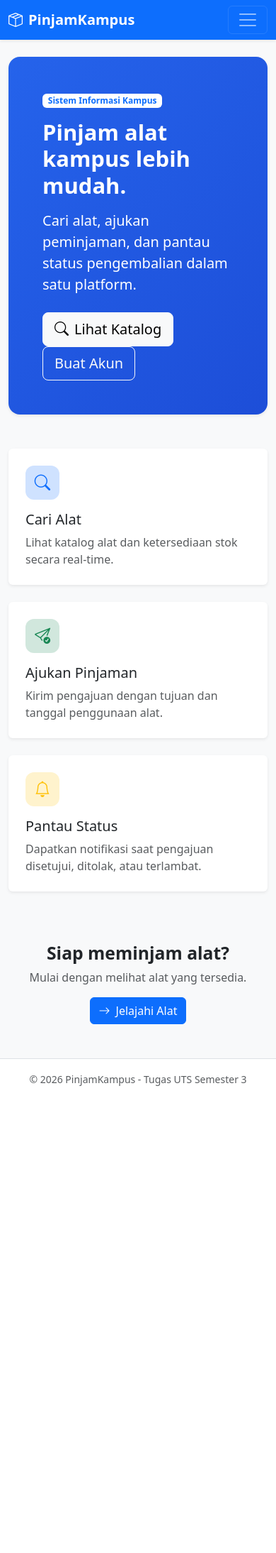
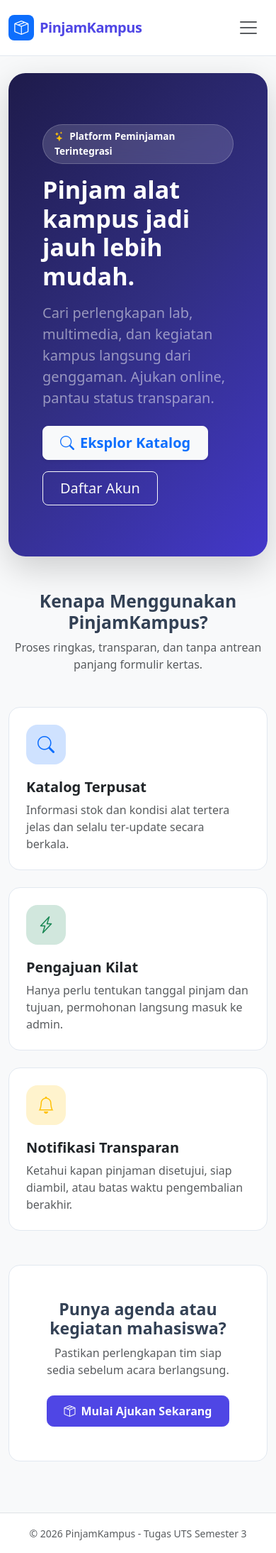
Before and after one commit to muhammadrasyaalfaruq-pixel/campus-lending-system, a FastAPI app: page / in a window 390 px wide. Shown: the whole page at 71% size. Before the commit the page ends 1530 px from the top, so only its background shows below. Run offline with FastAPI, Linux system fonts and the light colour scheme.

Commit message:
Improve UI with modern responsive design

```diff
--- a/app/static/css/style.css
+++ b/app/static/css/style.css
@@ -1,55 +1,165 @@
 :root {
-    --bs-primary: #2563eb;
+    --primary: #4f46e5;
+    --primary-hover: #4338ca;
+    --primary-light: #e0e7ff;
+    --dark: #0f172a;
+    --card-bg: #ffffff;
+    --border-color: #f1f5f9;
 }
 
 body {
     min-height: 100vh;
     display: flex;
     flex-direction: column;
+    background-color: #f8fafc;
+    font-family: system-ui, -apple-system, "Segoe UI", Roboto, "Helvetica Neue", sans-serif;
+    color: #334155;
 }
 
 main {
     flex: 1;
 }
 
-.hero {
-    background: linear-gradient(135deg, #2563eb 0%, #1d4ed8 100%);
+/* Navbar */
+.navbar {
+    background-color: #ffffff !important;
+    border-bottom: 1px solid #e2e8f0;
+}
+.navbar-brand {
+    color: var(--primary) !important;
+    font-weight: 800;
+    letter-spacing: -0.5px;
+}
+.nav-link {
+    color: #475569 !important;
+    font-weight: 500;
+    font-size: 0.95rem;
+    transition: color 0.15s ease;
+}
+.nav-link:hover, .nav-link.active {
+    color: var(--primary) !important;
 }
 
-.hero-icon {
-    font-size: 12rem;
-    opacity: 0.2;
+/* Hero Section */
+.hero-gradient {
+    background: linear-gradient(135deg, #1e1b4b 0%, #312e81 50%, #4338ca 100%);
+    border-radius: 1.5rem;
+    position: relative;
+    overflow: hidden;
+}
+.hero-badge {
+    background: rgba(255, 255, 255, 0.15);
+    backdrop-filter: blur(10px);
+    border: 1px solid rgba(255, 255, 255, 0.2);
+    color: #ffffff;
+    padding: 0.4rem 1rem;
+    border-radius: 50rem;
+    font-size: 0.85rem;
+    font-weight: 600;
+    display: inline-block;
 }
 
-.feature-icon {
-    width: 3rem;
-    height: 3rem;
-    display: inline-flex;
-    align-items: center;
-    justify-content: center;
-    border-radius: 0.75rem;
-    font-size: 1.4rem;
-}
-
-.card {
-    transition: transform 0.2s ease, box-shadow 0.2s ease;
-}
-
-.card:hover {
-    transform: translateY(-3px);
-}
-
-.item-image {
-    height: 200px;
-    object-fit: cover;
-}
-
-.item-placeholder {
-    height: 200px;
-    background: #f0f0f0;
+/* Feature Icons */
+.feature-icon-box {
+    width: 3.5rem;
+    height: 3.5rem;
     display: flex;
     align-items: center;
     justify-content: center;
-    font-size: 3rem;
-    color: #ccc;
+    border-radius: 1rem;
+    font-size: 1.5rem;
+    margin-bottom: 1.25rem;
 }
+
+/* Modern Cards */
+.card-modern {
+    background: #ffffff;
+    border: 1px solid #e2e8f0;
+    border-radius: 1rem;
+    transition: transform 0.25s cubic-bezier(0.16, 1, 0.3, 1), box-shadow 0.25s cubic-bezier(0.16, 1, 0.3, 1), border-color 0.25s ease;
+}
+.card-modern:hover {
+    transform: translateY(-4px);
+    box-shadow: 0 12px 24px -10px rgba(0, 0, 0, 0.08);
+    border-color: #cbd5e1;
+}
+
+/* Item Image Container */
+.item-img-container {
+    height: 200px;
+    background: #f1f5f9;
+    position: relative;
+    overflow: hidden;
+    display: flex;
+    align-items: center;
+    justify-content: center;
+}
+.item-img-container img {
+    width: 100%;
+    height: 100%;
+    object-fit: cover;
+    transition: transform 0.3s ease;
+}
+.card-modern:hover .item-img-container img {
+    transform: scale(1.05);
+}
+
+/* Buttons */
+.btn-primary-modern {
+    background-color: var(--primary);
+    border-color: var(--primary);
+    color: #ffffff;
+    font-weight: 600;
+    border-radius: 0.6rem;
+    padding: 0.55rem 1.25rem;
+    transition: all 0.2s ease;
+}
+.btn-primary-modern:hover {
+    background-color: var(--primary-hover);
+    border-color: var(--primary-hover);
+    color: #ffffff;
+    box-shadow: 0 4px 12px rgba(79, 70, 229, 0.3);
+}
+
+/* Badges */
+.badge-soft-primary {
+    background-color: #e0e7ff;
+    color: #4338ca;
+    font-weight: 600;
+}
+.badge-soft-success {
+    background-color: #dcfce7;
+    color: #15803d;
+    font-weight: 600;
+}
+.badge-soft-warning {
+    background-color: #fef3c7;
+    color: #b45309;
+    font-weight: 600;
+}
+.badge-soft-danger {
+    background-color: #fee2e2;
+    color: #b91c1c;
+    font-weight: 600;
+}
+
+/* Table */
+.table-custom {
+    border-collapse: separate;
+    border-spacing: 0;
+}
+.table-custom thead th {
+    background-color: #f8fafc;
+    color: #64748b;
+    font-weight: 600;
+    font-size: 0.8rem;
+    text-transform: uppercase;
+    letter-spacing: 0.5px;
+    border-bottom: 1px solid #e2e8f0;
+    padding: 0.85rem 1rem;
+}
+.table-custom tbody td {
+    padding: 1rem;
+    border-bottom: 1px solid #f1f5f9;
+    vertical-align: middle;
+}
--- a/app/templates/base.html
+++ b/app/templates/base.html
@@ -10,40 +10,48 @@
 </head>
 <body class="bg-light">
 
-<nav class="navbar navbar-expand-lg navbar-dark bg-primary shadow-sm">
+<nav class="navbar navbar-expand-lg py-3 sticky-top">
     <div class="container">
-        <a class="navbar-brand fw-bold" href="/"><i class="bi bi-box-seam me-2"></i>PinjamKampus</a>
-        <button class="navbar-toggler" type="button" data-bs-toggle="collapse" data-bs-target="#navMenu">
+        <a class="navbar-brand d-flex align-items-center gap-2" href="/">
+            <div class="d-inline-flex align-items-center justify-content-center bg-primary text-white rounded-3 p-2" style="width: 36px; height: 36px;">
+                <i class="bi bi-box-seam"></i>
+            </div>
+            <span>PinjamKampus</span>
+        </a>
+        <button class="navbar-toggler border-0 shadow-none" type="button" data-bs-toggle="collapse" data-bs-target="#navMenu">
             <span class="navbar-toggler-icon"></span>
         </button>
         <div class="collapse navbar-collapse" id="navMenu">
-            <ul class="navbar-nav me-auto">
+            <ul class="navbar-nav me-auto ps-lg-3">
                 <li class="nav-item"><a class="nav-link" href="/"><i class="bi bi-house-door me-1"></i>Beranda</a></li>
                 <li class="nav-item"><a class="nav-link" href="/items"><i class="bi bi-grid me-1"></i>Katalog Alat</a></li>
             </ul>
-            <ul class="navbar-nav ms-auto">
+            <ul class="navbar-nav ms-auto align-items-center gap-2">
                 {% if request.session.get("user") %}
                     <li class="nav-item dropdown">
-                        <a class="nav-link dropdown-toggle text-white" href="#" role="button" data-bs-toggle="dropdown">
-                            <i class="bi bi-person-circle me-1"></i>{{ request.session.get("user").get("name") }}
+                        <a class="nav-link dropdown-toggle d-flex align-items-center gap-2 fw-semibold text-dark" href="#" role="button" data-bs-toggle="dropdown">
+                            <div class="bg-light border rounded-circle d-flex align-items-center justify-content-center text-primary" style="width: 36px; height: 36px;">
+                                <i class="bi bi-person-fill"></i>
+                            </div>
+                            <span>{{ request.session.get("user").get("name") }}</span>
                         </a>
-                        <ul class="dropdown-menu dropdown-menu-end">
+                        <ul class="dropdown-menu dropdown-menu-end border-0 shadow-sm p-2 rounded-3">
                             {% if request.session.get("user").get("role") == "admin" %}
-                                <li><a class="dropdown-item" href="/admin"><i class="bi bi-speedometer2 me-2"></i>Dashboard Admin</a></li>
-                                <li><a class="dropdown-item" href="/admin/items"><i class="bi bi-box me-2"></i>Kelola Alat</a></li>
-                                <li><a class="dropdown-item" href="/admin/loans"><i class="bi bi-clipboard-check me-2"></i>Persetujuan Pinjaman</a></li>
-                                <li><hr class="dropdown-divider"></li>
+                                <li><a class="dropdown-item py-2 rounded-2" href="/admin"><i class="bi bi-speedometer2 me-2 text-primary"></i>Dashboard Admin</a></li>
+                                <li><a class="dropdown-item py-2 rounded-2" href="/admin/items"><i class="bi bi-box me-2 text-primary"></i>Kelola Alat</a></li>
+                                <li><a class="dropdown-item py-2 rounded-2" href="/admin/loans"><i class="bi bi-clipboard-check me-2 text-primary"></i>Persetujuan Pinjaman</a></li>
+                                <li><hr class="dropdown-divider my-1"></li>
                             {% else %}
-                                <li><a class="dropdown-item" href="/loans/my"><i class="bi bi-journal-text me-2"></i>Pinjaman Saya</a></li>
-                                <li><a class="dropdown-item" href="/notifications"><i class="bi bi-bell me-2"></i>Notifikasi</a></li>
-                                <li><hr class="dropdown-divider"></li>
+                                <li><a class="dropdown-item py-2 rounded-2" href="/loans/my"><i class="bi bi-journal-text me-2 text-primary"></i>Pinjaman Saya</a></li>
+                                <li><a class="dropdown-item py-2 rounded-2" href="/notifications"><i class="bi bi-bell me-2 text-primary"></i>Notifikasi</a></li>
+                                <li><hr class="dropdown-divider my-1"></li>
                             {% endif %}
-                            <li><a class="dropdown-item text-danger" href="/auth/logout"><i class="bi bi-box-arrow-right me-2"></i>Logout</a></li>
+                            <li><a class="dropdown-item py-2 rounded-2 text-danger" href="/auth/logout"><i class="bi bi-box-arrow-right me-2"></i>Logout</a></li>
                         </ul>
                     </li>
                 {% else %}
-                    <li class="nav-item"><a class="nav-link text-white" href="/auth/login"><i class="bi bi-box-arrow-in-right me-1"></i>Login</a></li>
-                    <li class="nav-item"><a class="btn btn-outline-light btn-sm ms-2" href="/auth/register">Daftar</a></li>
+                    <li class="nav-item"><a class="nav-link" href="/auth/login">Masuk</a></li>
+                    <li class="nav-item"><a class="btn btn-primary-modern text-white btn-sm px-3" href="/auth/register">Daftar Sekarang</a></li>
                 {% endif %}
             </ul>
         </div>
--- a/app/templates/home.html
+++ b/app/templates/home.html
@@ -3,56 +3,66 @@
 {% block title %}Beranda - PinjamKampus{% endblock %}
 
 {% block content %}
-<section class="hero rounded-4 p-5 mb-5 text-white shadow-sm">
-    <div class="row align-items-center">
+<section class="hero-gradient p-5 mb-5 text-white shadow-lg">
+    <div class="row align-items-center py-4">
         <div class="col-lg-7">
-            <span class="badge bg-white text-primary mb-3">Sistem Informasi Kampus</span>
-            <h1 class="display-5 fw-bold">Pinjam alat kampus lebih mudah.</h1>
-            <p class="lead mt-3">Cari alat, ajukan peminjaman, dan pantau status pengembalian dalam satu platform.</p>
-            <div class="mt-4">
-                <a href="/items" class="btn btn-light btn-lg me-2"><i class="bi bi-search me-2"></i>Lihat Katalog</a>
-                <a href="/auth/register" class="btn btn-outline-light btn-lg">Buat Akun</a>
+            <span class="hero-badge mb-3"><i class="bi bi-stars me-1 text-warning"></i> Platform Peminjaman Terintegrasi</span>
+            <h1 class="display-4 fw-bold tracking-tight">Pinjam alat kampus jadi jauh lebih mudah.</h1>
+            <p class="lead mt-3 text-white-50">Cari perlengkapan lab, multimedia, dan kegiatan kampus langsung dari genggaman. Ajukan online, pantau status transparan.</p>
+            <div class="mt-4 d-flex gap-3 flex-wrap">
+                <a href="/items" class="btn btn-light btn-lg text-primary fw-semibold px-4 shadow-sm"><i class="bi bi-search me-2"></i>Eksplor Katalog</a>
+                {% if not request.session.get("user") %}
+                <a href="/auth/register" class="btn btn-outline-light btn-lg px-4">Daftar Akun</a>
+                {% endif %}
             </div>
         </div>
         <div class="col-lg-5 text-center d-none d-lg-block">
-            <i class="bi bi-box-seam hero-icon"></i>
-        </div>
-    </div>
-</section>
-
-<section class="row g-4 mb-5">
-    <div class="col-md-4">
-        <div class="card h-100 border-0 shadow-sm">
-            <div class="card-body p-4">
-                <div class="feature-icon bg-primary-subtle text-primary"><i class="bi bi-search"></i></div>
-                <h5 class="mt-3">Cari Alat</h5>
-                <p class="text-muted mb-0">Lihat katalog alat dan ketersediaan stok secara real-time.</p>
-            </div>
-        </div>
-    </div>
-    <div class="col-md-4">
-        <div class="card h-100 border-0 shadow-sm">
-            <div class="card-body p-4">
-                <div class="feature-icon bg-success-subtle text-success"><i class="bi bi-send-check"></i></div>
-                <h5 class="mt-3">Ajukan Pinjaman</h5>
-                <p class="text-muted mb-0">Kirim pengajuan dengan tujuan dan tanggal penggunaan alat.</p>
-            </div>
-        </div>
-    </div>
-    <div class="col-md-4">
-        <div class="card h-100 border-0 shadow-sm">
-            <div class="card-body p-4">
-                <div class="feature-icon bg-warning-subtle text-warning"><i class="bi bi-bell"></i></div>
-                <h5 class="mt-3">Pantau Status</h5>
-                <p class="text-muted mb-0">Dapatkan notifikasi saat pengajuan disetujui, ditolak, atau terlambat.</p>
+            <div class="p-5 bg-white bg-opacity-10 rounded-circle d-inline-flex border border-white border-opacity-10">
+                <i class="bi bi-box-seam" style="font-size: 8rem; color: #a5b4fc;"></i>
             </div>
         </div>
     </div>
 </section>
 
-<section class="text-center py-4">
-    <h2 class="fw-bold">Siap meminjam alat?</h2>
-    <p class="text-muted">Mulai dengan melihat alat yang tersedia.</p>
-    <a href="/items" class="btn btn-primary"><i class="bi bi-arrow-right me-2"></i>Jelajahi Alat</a>
+<section class="mb-5">
+    <div class="text-center mb-5">
+        <h2 class="fw-bold tracking-tight">Kenapa Menggunakan PinjamKampus?</h2>
+        <p class="text-muted">Proses ringkas, transparan, dan tanpa antrean panjang formulir kertas.</p>
+    </div>
+    <div class="row g-4">
+        <div class="col-md-4">
+            <div class="card card-modern h-100 p-4">
+                <div class="feature-icon-box bg-primary-subtle text-primary">
+                    <i class="bi bi-search"></i>
+                </div>
+                <h5 class="fw-bold">Katalog Terpusat</h5>
+                <p class="text-muted mb-0">Informasi stok dan kondisi alat tertera jelas dan selalu ter-update secara berkala.</p>
+            </div>
+        </div>
+        <div class="col-md-4">
+            <div class="card card-modern h-100 p-4">
+                <div class="feature-icon-box bg-success-subtle text-success">
+                    <i class="bi bi-lightning-charge"></i>
+                </div>
+                <h5 class="fw-bold">Pengajuan Kilat</h5>
+                <p class="text-muted mb-0">Hanya perlu tentukan tanggal pinjam dan tujuan, permohonan langsung masuk ke admin.</p>
+            </div>
+        </div>
+        <div class="col-md-4">
+            <div class="card card-modern h-100 p-4">
+                <div class="feature-icon-box bg-warning-subtle text-warning">
+                    <i class="bi bi-bell"></i>
+                </div>
+                <h5 class="fw-bold">Notifikasi Transparan</h5>
+                <p class="text-muted mb-0">Ketahui kapan pinjaman disetujui, siap diambil, atau batas waktu pengembalian berakhir.</p>
+            </div>
+        </div>
+    </div>
+</section>
+
+<section class="card-modern p-5 text-center my-5 bg-white">
+    <h3 class="fw-bold">Punya agenda atau kegiatan mahasiswa?</h3>
+    <p class="text-muted mb-4">Pastikan perlengkapan tim siap sedia sebelum acara berlangsung.</p>
+    <a href="/items" class="btn btn-primary-modern px-4"><i class="bi bi-box-seam me-2"></i>Mulai Ajukan Sekarang</a>
 </section>
 {% endblock %}
```
Also changed, not shown: app/templates/items/catalog.html (+7 -5 lines).
